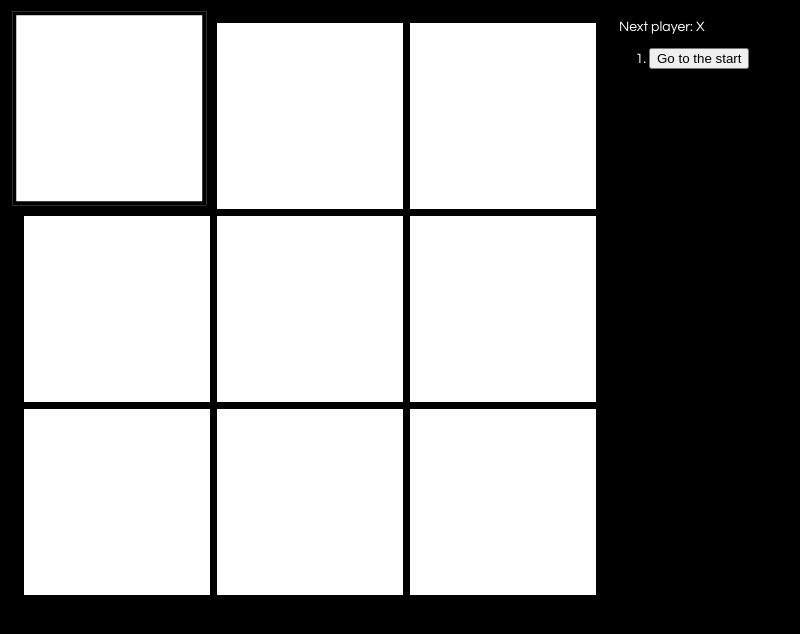
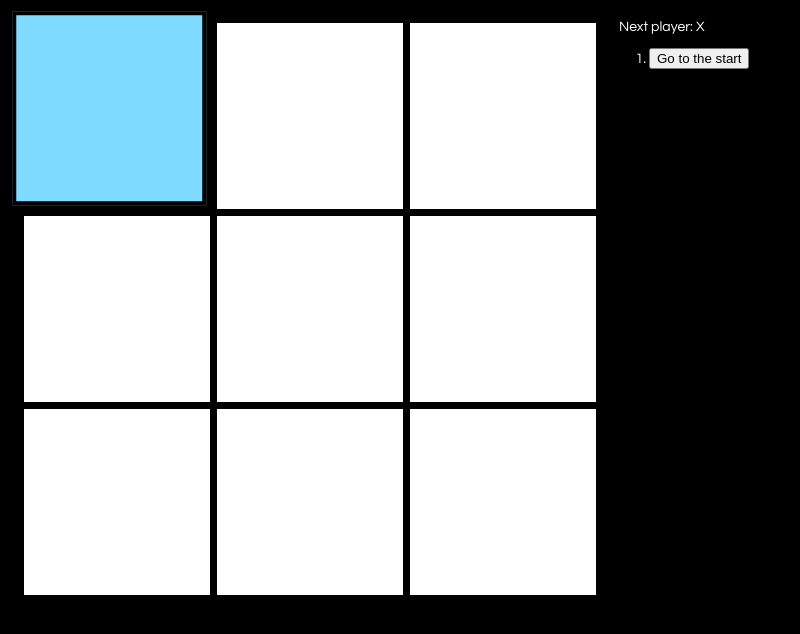
Before and after one commit to mmademann/tictac, a React app: page / in a window 1280 px wide. In both pictures the pointer is over the button 117 px from the left and 116 px from the top of the page. Shown: the whole page, without its empty margins (0-800 px from the left). Built offline with nearby package versions, Linux system fonts and the light colour scheme.

Commit message:
Add hover color

```diff
--- a/src/index.css
+++ b/src/index.css
@@ -50,6 +50,7 @@ ol, ul {
 }
 
 .effect-pop:hover {
+  background: #7FDBFF;
   transition: all .3s ease-in-out;
   transform: translate(-4%,-4%);
 }
```
